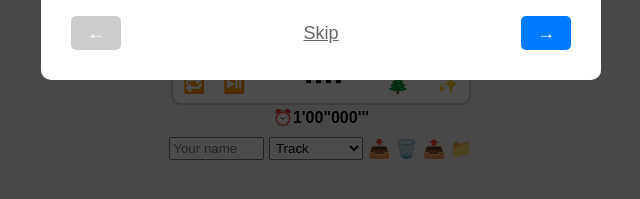
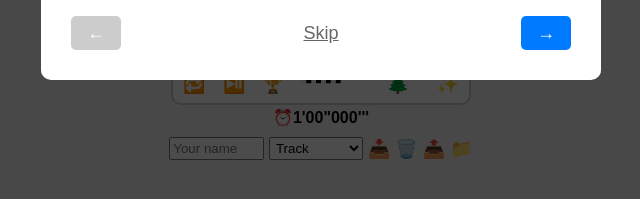
Before and after one commit to Dagame71/Ski-Zag, a plain HTML site: page index.html in a window 1280 px wide. Shown: the part 435-634 px from the top of the page, 319-959 px from the left. Drawn offline with nearby package versions, Linux system fonts and the light colour scheme.

Commit message:
Update index.html

```diff
--- a/index.html
+++ b/index.html
@@ -79,6 +79,15 @@
     bottom: 5px;       /* Spostato più in basso rispetto al bordo inferiore */
     left: 225px;
     transform: translateX(-50%); /* Centrare esattamente */
+}
+#championshipButton {
+    font-size: 18px;
+    padding: 5px 8px;
+    position: absolute;
+    bottom: 5px;
+    left: 100px; /* Posizionato a sinistra del bottone alberi */
+    transform: translateX(-50%);
+    cursor: pointer;
 }
     /* Posizioni specifiche per i bottoni icona */
     #sameTrack {
@@ -330,6 +339,7 @@
     <!-- Label “SuperG / Gigante / Speciale” -->
     <p id="modeLabel"></p>
 <button id="modeToggle" title="Toggle Difficulty">🌲</button>
+<button id="championshipButton" onclick="location.href='Championship3.html'">🏆</button>
 
     <!-- Bottoni-icona di controllo in basso/alto -->
     <button id="sameTrack" title="Same Run">🔁</button>
```
